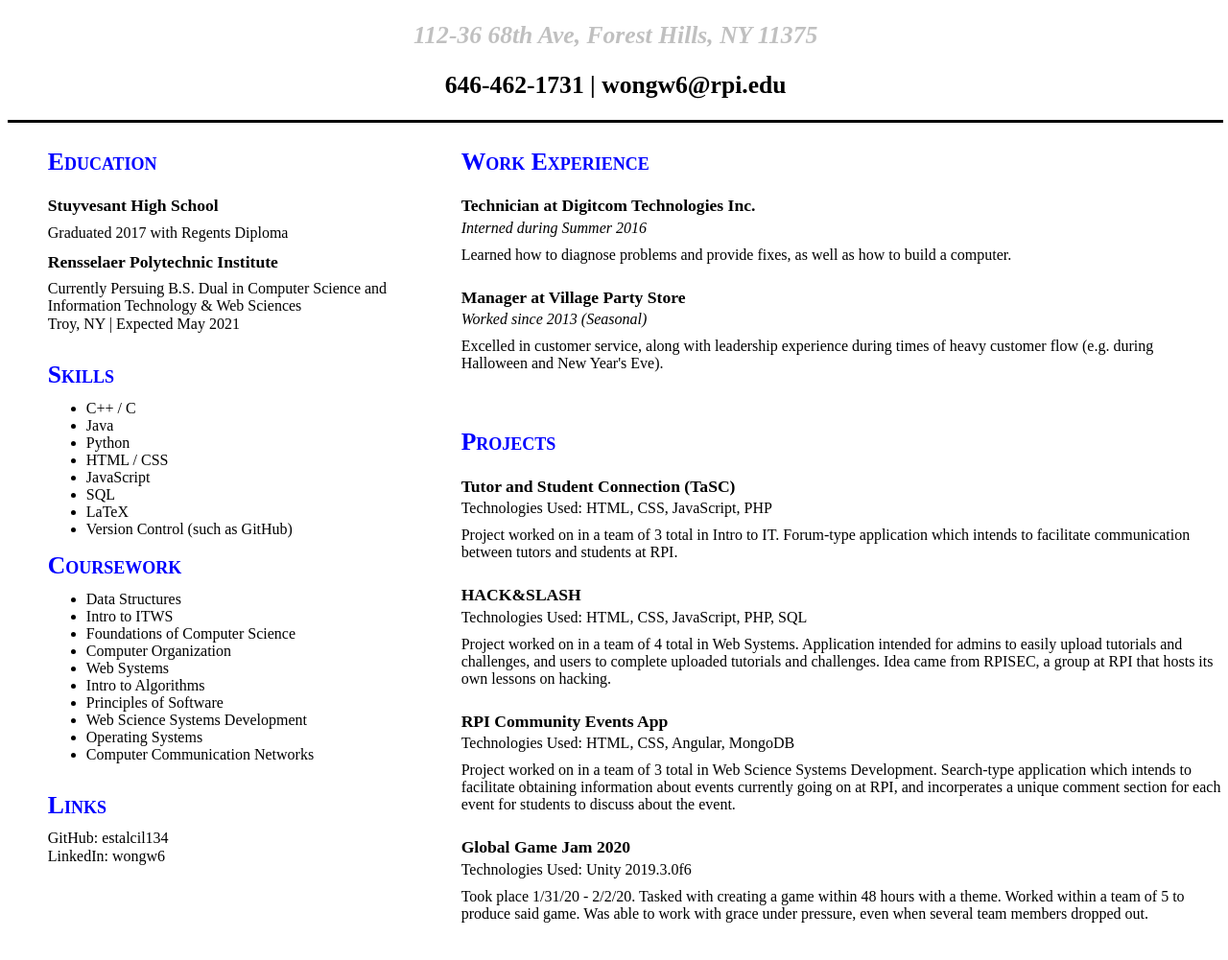
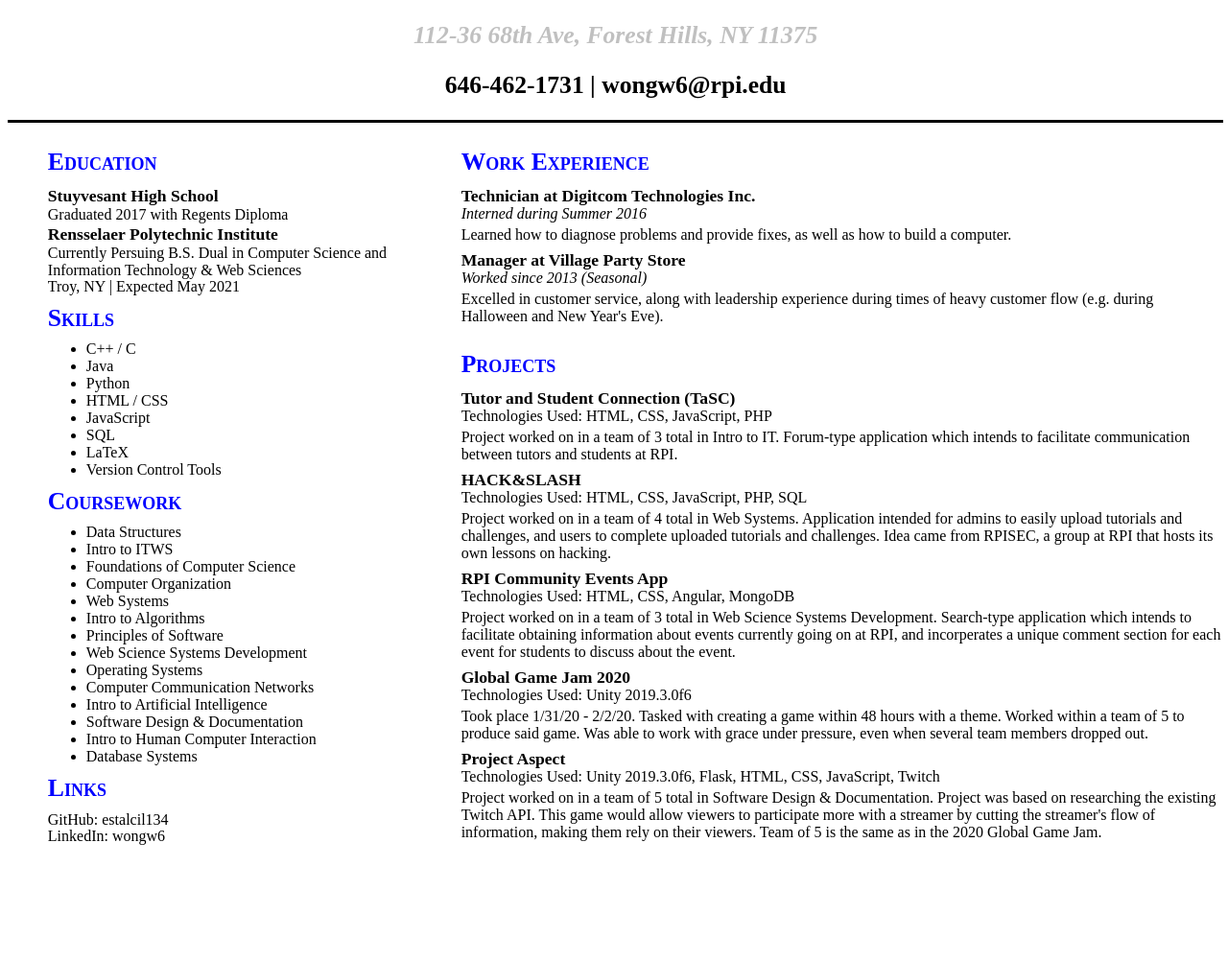
Before and after one commit to estalcil134/resume, a plain HTML site: page index.html in a window 1280 px wide. Shown: the part 73-1074 px from the top of the page at 96% size. After the commit the page ends 972 px from the top, so only its background shows below. Drawn offline with Linux system fonts and the light colour scheme.

Commit message:
update after spring 2020

```diff
--- a/index.html
+++ b/index.html
@@ -37,7 +37,8 @@
 
 		h4{
 			font-size: 1.1em;
-			margin-top: -5px;
+			margin-top: -15px;
+			margin-bottom: 17px;
 		}
 		h4 span{
 			font-weight: normal;
@@ -45,7 +46,7 @@
 
 
 		div > p, ul{
-			margin-top: -15px;
+			margin-top: -17px;
 		}
 
 		.left{
@@ -55,7 +56,7 @@
 		}
 		.left_module{
 			padding-left: 10%;
-			margin-bottom: 7%;
+			margin-bottom: 0%;
 		}
 
 		.right{
@@ -65,12 +66,12 @@
 		}
 		.right_module{
 			padding-left: 5%;
-			margin-bottom: 7%;
+			margin-bottom: 2%;
 		}
 
 		.projects p, .experience p{
-			margin-top: -20px;
-			margin-bottom: 30px;
+			margin-top: -18px;
+			margin-bottom: 22px;
 		}
 	</style>
 </head>
@@ -91,6 +92,7 @@
 			<h4>Rensselaer Polytechnic Institute</h4>
 			<p>Currently Persuing B.S. Dual in Computer Science and Information Technology & Web Sciences</p>
 			<p>Troy, NY | Expected May 2021</p>
+			<p></p>
 		</div>
 
 		<div class="left_module skills">
@@ -104,7 +106,7 @@
 				<li>JavaScript</li>
 				<li>SQL</li>
 				<li>LaTeX</li>
-				<li>Version Control (such as GitHub)</li>
+				<li>Version Control Tools</li>
 			</ul>
 			<p></p>
 		</div>
@@ -123,7 +125,12 @@
 				<li>Web Science Systems Development</li>
 				<li>Operating Systems</li>
 				<li>Computer Communication Networks</li>
+				<li>Intro to Artificial Intelligence</li>
+				<li>Software Design & Documentation</li>
+				<li>Intro to Human Computer Interaction</li>
+				<li>Database Systems</li>
 			</ul>
+			<p></p>
 		</div>
 
 		<div class="left_module links">
@@ -169,6 +176,9 @@
 			<p>Technologies Used: Unity 2019.3.0f6</p>
 			<p>Took place 1/31/20 - 2/2/20. Tasked with creating a game within 48 hours with a theme. Worked within a team of 5 to produce said game. Was able to work with grace under pressure, even when several team members dropped out. </p>
 
+			<h4>Project Aspect</h4>
+			<p>Technologies Used: Unity 2019.3.0f6, Flask, HTML, CSS, JavaScript, Twitch</p>
+			<p>Project worked on in a team of 5 total in Software Design & Documentation. Project was based on researching the existing Twitch API. This game would allow viewers to participate more with a streamer by cutting the streamer's flow of information, making them rely on their viewers. Team of 5 is the same as in the 2020 Global Game Jam. </p>
 		</div>
 		<!--
 		<div class="right_module activities">
```
Also changed, not shown: 1 other file.
